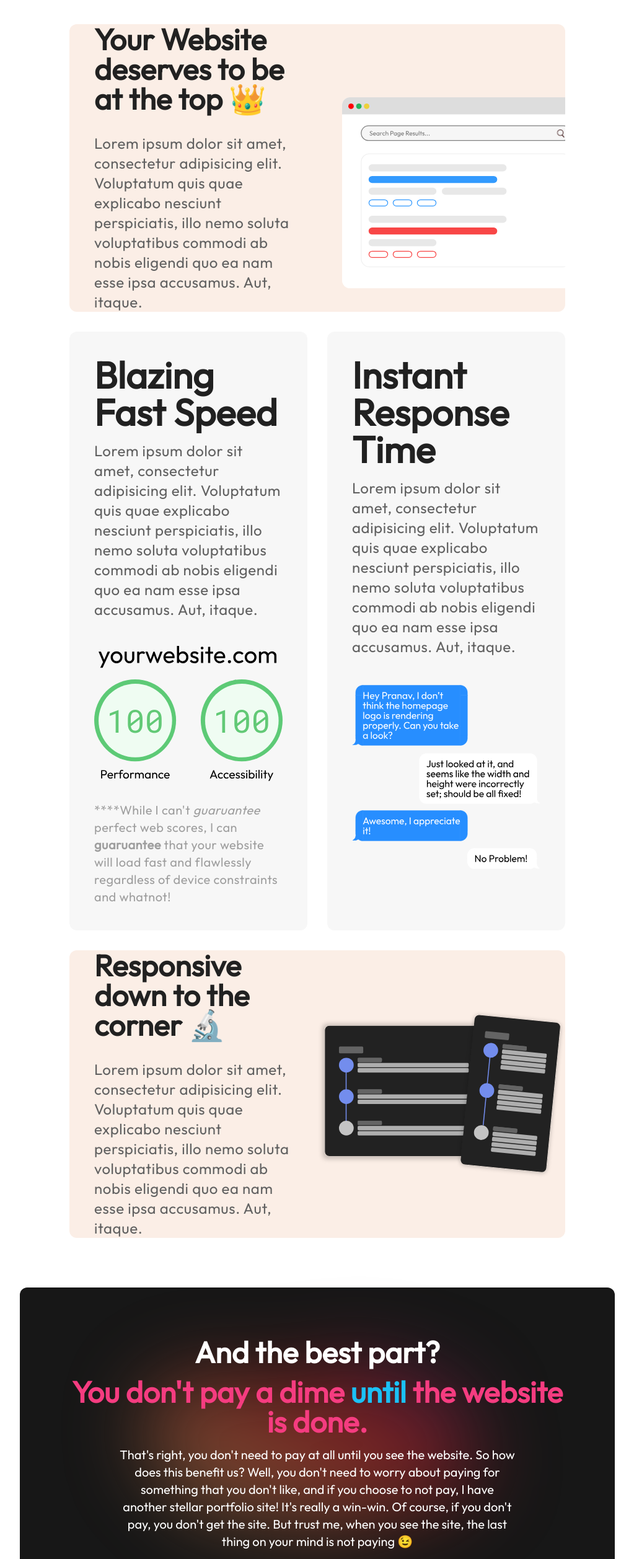
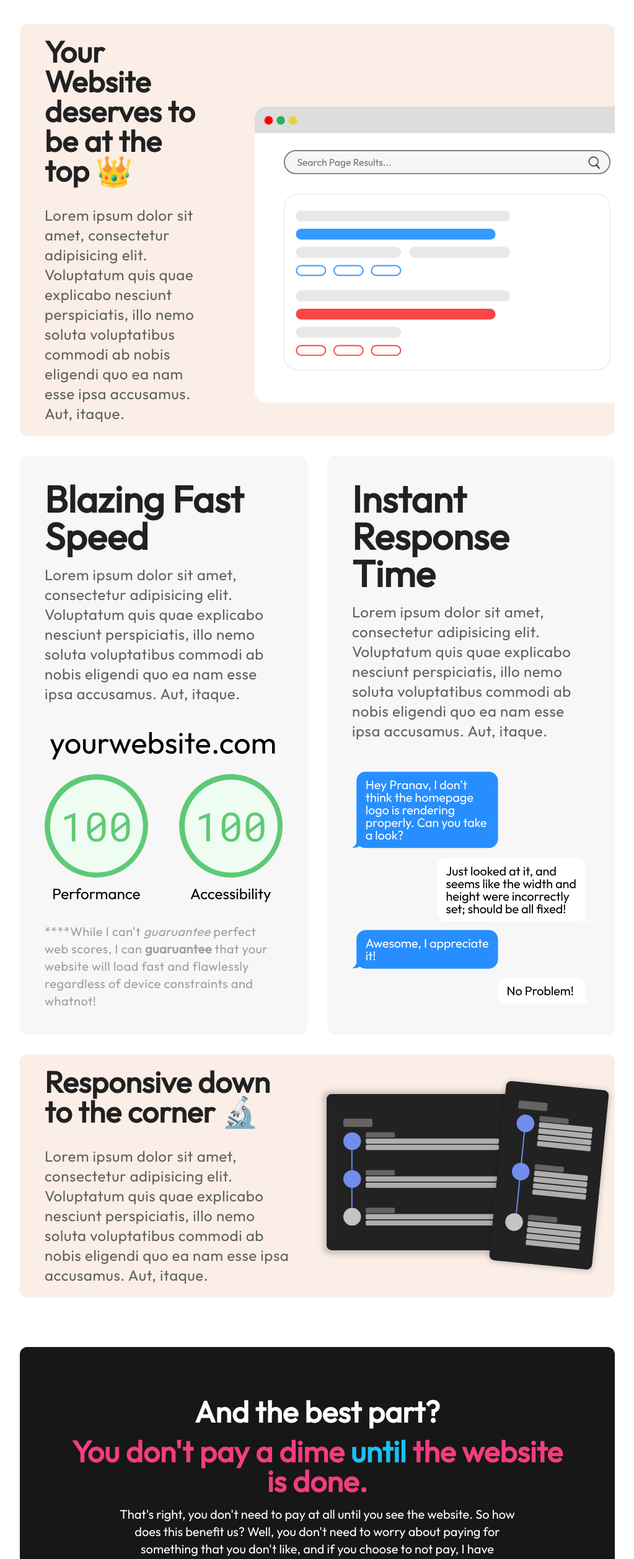
Before and after one commit to PkTheCoda/portfolio, a React (Vite) app: page /hire in a window 1280 px wide. Shown: the part 3733-6248 px from the top of the page at 62% size, without its empty margins (128-1151 px from the left). Built offline with nearby package versions, Linux system fonts and the light colour scheme.

Commit message:
responsified new components

```diff
--- a/src/HireComponents/HireFeatures.jsx
+++ b/src/HireComponents/HireFeatures.jsx
@@ -6,26 +6,26 @@ import hiregrid4 from '../Images/hiregrid4.svg'
 
 const HireFeatures = () => {
     return (
-      <div className='flex flex-col gap-y-8 px-60 pb-20'>
-          <div className="text-7xl font-semibold font-outfit">
+      <div className='flex flex-col gap-y-8 px-5 xl:px-40 pb-20'>
+          <div className="text-4xl lg:text-5xl xl:text-7xl font-semibold font-outfit">
               <span className="main-gradient">Everything you need</span> from a website.
           </div>
 
-            <div className="w-full font-outfit flex bg-[#fbeee6] rounded-xl overflow-hidden"> {/* Add overflow-hidden here */}
-                <div className="w-1/2 flex flex-col gap-y-8 justify-center px-10">
-                    <div className='text-5xl font-semibold text-gray-900'>Your Website deserves to be at the top 👑</div>
+            <div className="w-full font-outfit flex lg:flex-row flex-col bg-[#fbeee6] rounded-xl overflow-hidden"> {/* Add overflow-hidden here */}
+                <div className="w-full lg:w-1/2 flex flex-col gap-y-8 justify-center px-10 py-5">
+                    <div className='text-4xl lg:text-5xl font-semibold text-gray-900'>Your Website deserves to be at the top 👑</div>
                     <div className="text-gray-700 text-2xl tracking-wide">Lorem ipsum dolor sit amet, consectetur adipisicing elit. Voluptatum quis quae explicabo nesciunt perspiciatis, illo nemo soluta voluptatibus commodi ab nobis eligendi quo ea nam esse ipsa accusamus. Aut, itaque.</div>
                 </div>
-                <div className='w-1/2 justify-end flex'>
+                <div className='w-full justify-end flex'>
                     <img src={hiregrid1} alt="" className="w-full relative -bottom-10 -right-10" />
                 </div>
             </div>
 
 
-            <div className="w-full gap-x-8 font-outfit flex rounded-xl overflow-hidden"> {/* Add overflow-hidden here */}
-                <div className="w-1/2 flex flex-col gap-y-8 bg-[#f7f7f7] rounded-xl py-10">
+            <div className="w-full gap-8 font-outfit flex lg:flex-row flex-col rounded-xl overflow-hidden"> {/* Add overflow-hidden here */}
+                <div className="w-full lg:w-1/2 flex flex-col gap-y-8 bg-[#f7f7f7] rounded-xl py-10">
                     <div className='px-10 flex flex-col gap-y-4'>
-                        <div className='text-6xl font-semibold text-gray-900'>Blazing Fast Speed</div>
+                        <div className='text-4xl lg:text-6xl font-semibold text-gray-900'>Blazing Fast Speed</div>
                         <div className="text-gray-700 text-2xl tracking-wide">
                             Lorem ipsum dolor sit amet, consectetur adipisicing elit. Voluptatum quis quae explicabo nesciunt perspiciatis, illo nemo soluta voluptatibus commodi ab nobis eligendi quo ea nam esse ipsa accusamus. Aut, itaque.
                         </div>
@@ -38,9 +38,9 @@ const HireFeatures = () => {
 
                     </div>
                 </div>
-                <div className="w-1/2 flex flex-col gap-y-8 bg-[#f7f7f7] rounded-xl py-10">
+                <div className="w-full lg:w-1/2 flex flex-col gap-y-8 bg-[#f7f7f7] rounded-xl py-10">
                     <div className='px-10 flex flex-col gap-y-4'>
-                        <div className='text-6xl font-semibold text-gray-900'>Instant Response Time</div>
+                        <div className='text-4xl lg:text-6xl font-semibold text-gray-900'>Instant Response Time</div>
                         <div className="text-gray-700 text-2xl tracking-wide">
                             Lorem ipsum dolor sit amet, consectetur adipisicing elit. Voluptatum quis quae explicabo nesciunt perspiciatis, illo nemo soluta voluptatibus commodi ab nobis eligendi quo ea nam esse ipsa accusamus. Aut, itaque.
                         </div>
@@ -49,12 +49,12 @@ const HireFeatures = () => {
                 </div>
             </div>
 
-            <div className="w-full font-outfit flex bg-[#fbeee6] rounded-xl overflow-hidden"> {/* Add overflow-hidden here */}
-                <div className="w-1/2 flex flex-col gap-y-8 justify-center px-10">
-                    <div className='text-5xl font-semibold text-gray-900'>Responsive down to the corner 🔬</div>
+            <div className="w-full font-outfit flex flex-col lg:flex-row bg-[#fbeee6] rounded-xl overflow-hidden"> {/* Add overflow-hidden here */}
+                <div className="w-full lg:w-1/2 flex flex-col gap-y-8 justify-center px-10 py-5">
+                    <div className='text-4xl lg:text-5xl font-semibold text-gray-900'>Responsive down to the corner 🔬</div>
                     <div className="text-gray-700 text-2xl tracking-wide">Lorem ipsum dolor sit amet, consectetur adipisicing elit. Voluptatum quis quae explicabo nesciunt perspiciatis, illo nemo soluta voluptatibus commodi ab nobis eligendi quo ea nam esse ipsa accusamus. Aut, itaque.</div>
                 </div>
-                <div className='w-1/2 justify-end flex'>
+                <div className='w-full lg:w-1/2 justify-end flex'>
                     <img src={hiregrid4} alt="" className="w-full relative " />
                 </div>
             </div>
--- a/src/HireComponents/HireFinalCTA.jsx
+++ b/src/HireComponents/HireFinalCTA.jsx
@@ -1,9 +1,9 @@
 export default function HireFinalCTA() {
     return (
       <>
-        <div className="relative px-40 flex justify-center mb-20">
+        <div className="relative px-5 lg:px-10 xl:px-40 flex justify-center mb-20">
           {/* Add the shadow blob */}
-          <div className="flex gap-x-20 absolute z-10 top-1/2 left-1/2 transform -translate-x-1/2 -translate-y-1/2 blur-3xl">
+          <div className="hidden lg:blockflex gap-x-20 absolute z-10 top-1/2 left-1/2 transform -translate-x-1/2 -translate-y-1/2 blur-3xl">
           <div
               className="relative aspect-[1155/678] w-[40rem] bg-gradient-to-tr from-[#de8c52] from-30% to-[#4133d8] via-[#d21d23] opacity-50 "
               style={{
@@ -13,16 +13,16 @@ export default function HireFinalCTA() {
             />
           </div>
 
-          <div className="bg-[#171717] text-white text-center w-full text-5xl font-semibold rounded-xl py-20 flex flex-col gap-y-4 items-center font-outfit px-20 relative ">
+          <div className="bg-[#171717] text-white text-center w-full text-5xl font-semibold rounded-xl py-20 flex flex-col gap-y-4 items-center font-outfit px-5 xl:px-20 relative ">
             <div className="block z-30">And the best part?</div>
             <div className="text-5xl block z-30 text-[#f53c80]">You don't pay a dime <span className="text-[#1bc1f7] ">until</span> the website is done.
             </div>
-            <div className="text-xl font-light w-full px-20 block z-30">
+            <div className="text-xl font-light w-full px-0 xl:px-20 block z-30">
               That's right, you don't need to pay at all until you see the website. So how does this benefit us? Well, you don't need to worry about
               paying for something that you don't like, and if you choose to not pay, I have another stellar portfolio site! It's really a win-win.
               Of course, if you don't pay, you don't get the site. But trust me, when you see the site, the last thing on your mind is not paying 😉
             </div>
-            <button className="bg-[#f53c80] px-3 transition transform duration-300 hover:scale-105 py-2 rounded-xl text-xl font-normal">
+            <button className="bg-[#f53c80] z-50 px-3 transition transform duration-300 hover:scale-105 py-2 rounded-xl text-xl font-normal">
               Let's Do This!
             </button>
           </div>
```
